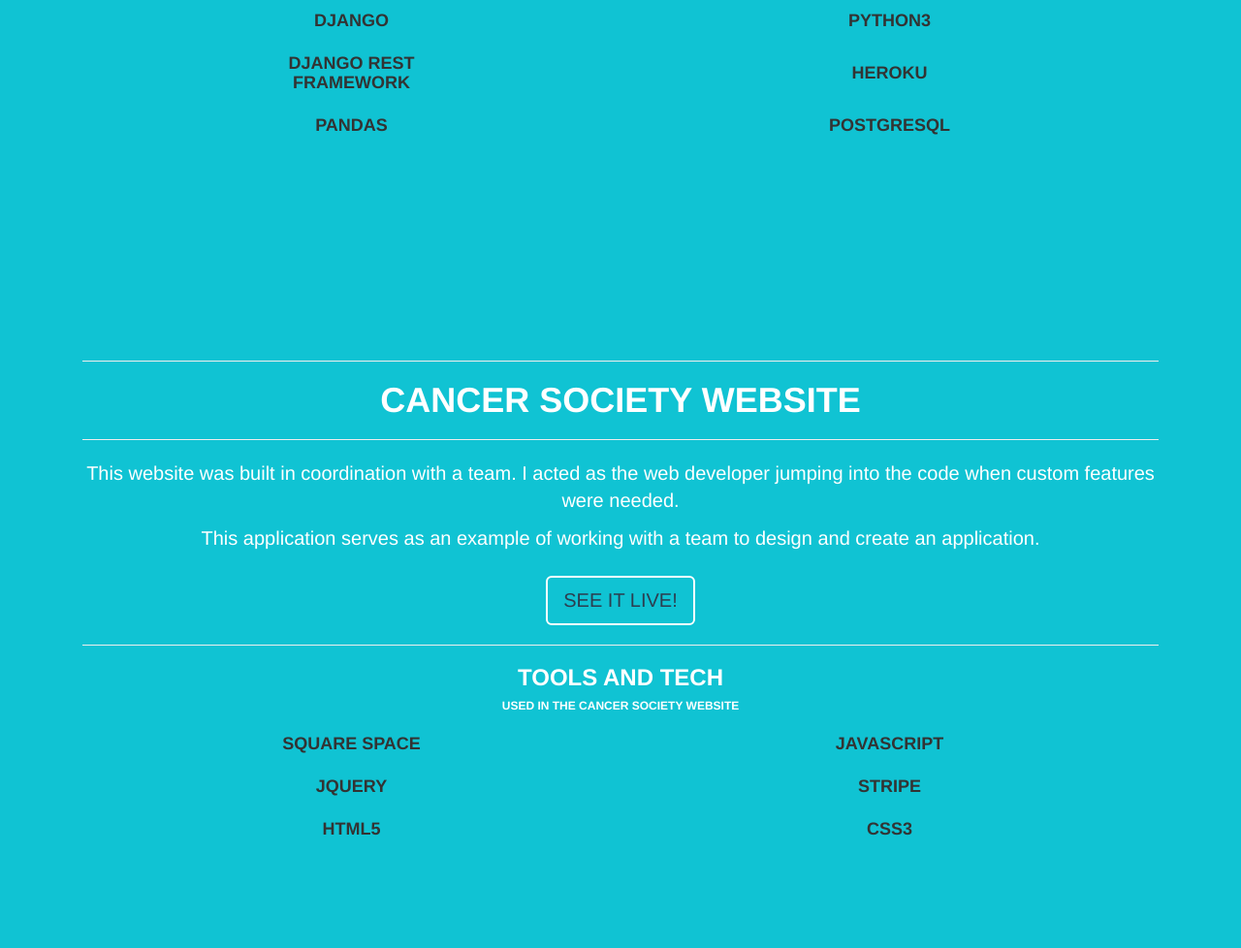
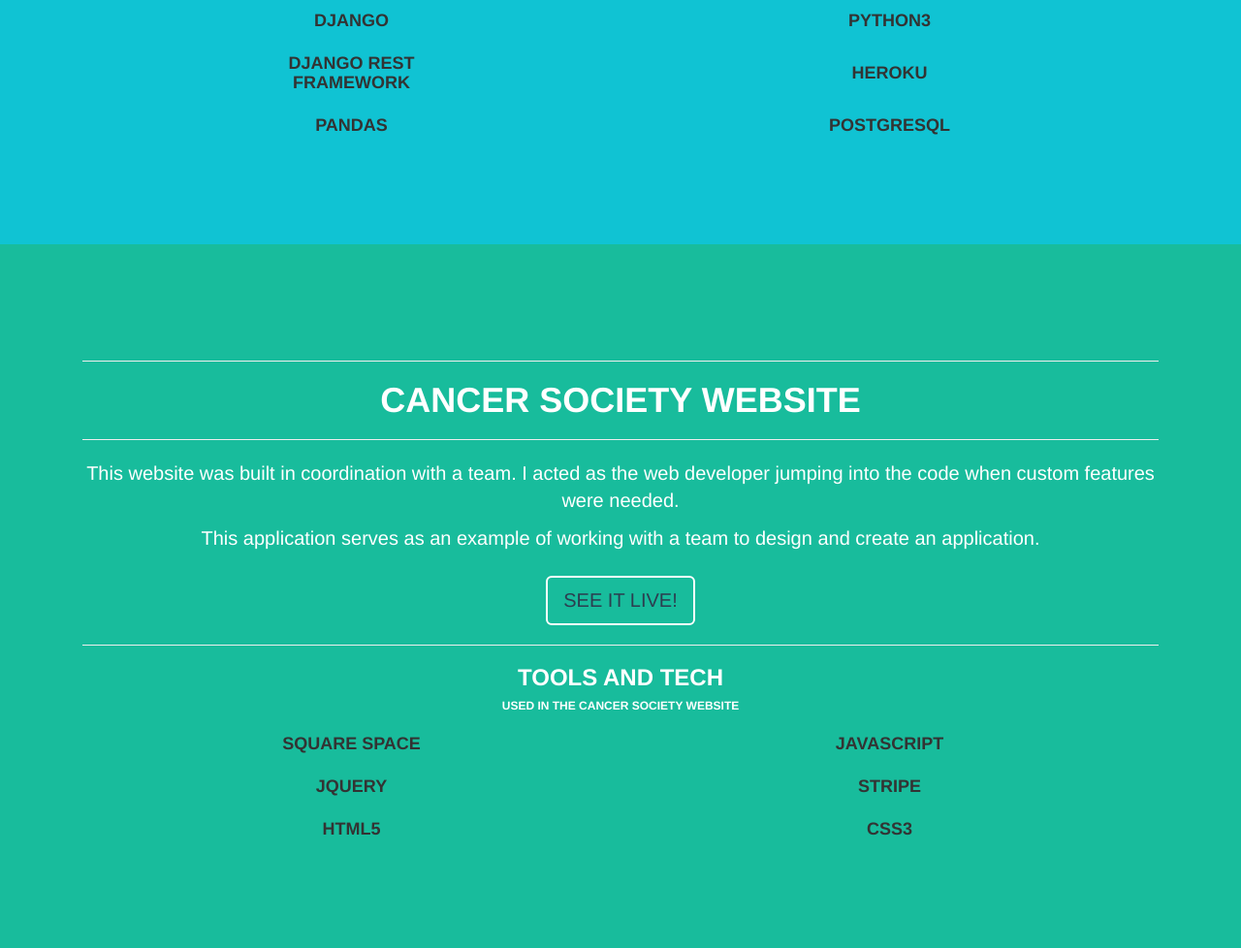
Before and after one commit to bekkblando/portfoliosite, a Django app: page /work in a window 1280 px wide. Shown: the part 1458-2436 px from the top of the page at 97% size. Run offline with Django 3.2, Linux system fonts and the light colour scheme; parts of the project's set-up code (start-up, migrations or seed data) failed here and were passed over; some libraries are stand-ins or nearby versions.

Commit message:
change color of cancer sos website block

```diff
--- a/portfolio/portfolioapp/Templates/work.html
+++ b/portfolio/portfolioapp/Templates/work.html
@@ -105,7 +105,7 @@
 </section>
 
 
-<section class="text-center success" id="cancersos" style="background-color:#10C3D3;">
+<section class="text-center success">
     <div class="container">
 <div class="row">
   <div class="container">
```
